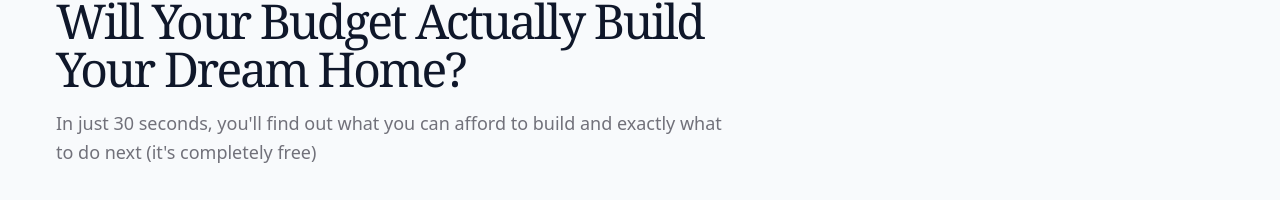
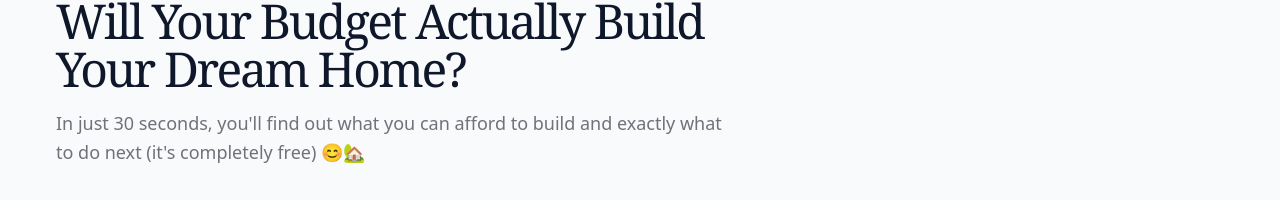
Before and after one commit to christianh0019/client-lp, a React (Vite) app: page / in a window 1280 px wide. Shown: the part 131-331 px from the top of the page. Built offline with nearby package versions, Linux system fonts and the light colour scheme.

Commit message:
content: add emojis to subheadline

```diff
--- a/src/components/BudgetCalculator.tsx
+++ b/src/components/BudgetCalculator.tsx
@@ -240,7 +240,7 @@ export const BudgetCalculator: React.FC = () => {
                         Will Your Budget Actually Build Your Dream Home?
                     </h2>
                     <p className="text-zinc-500 text-lg leading-relaxed">
-                        In just 30 seconds, you'll find out what you can afford to build and exactly what to do next (it's completely free)
+                        In just 30 seconds, you'll find out what you can afford to build and exactly what to do next (it's completely free) 😊🏡
                     </p>
                 </div>
             </div>
```
